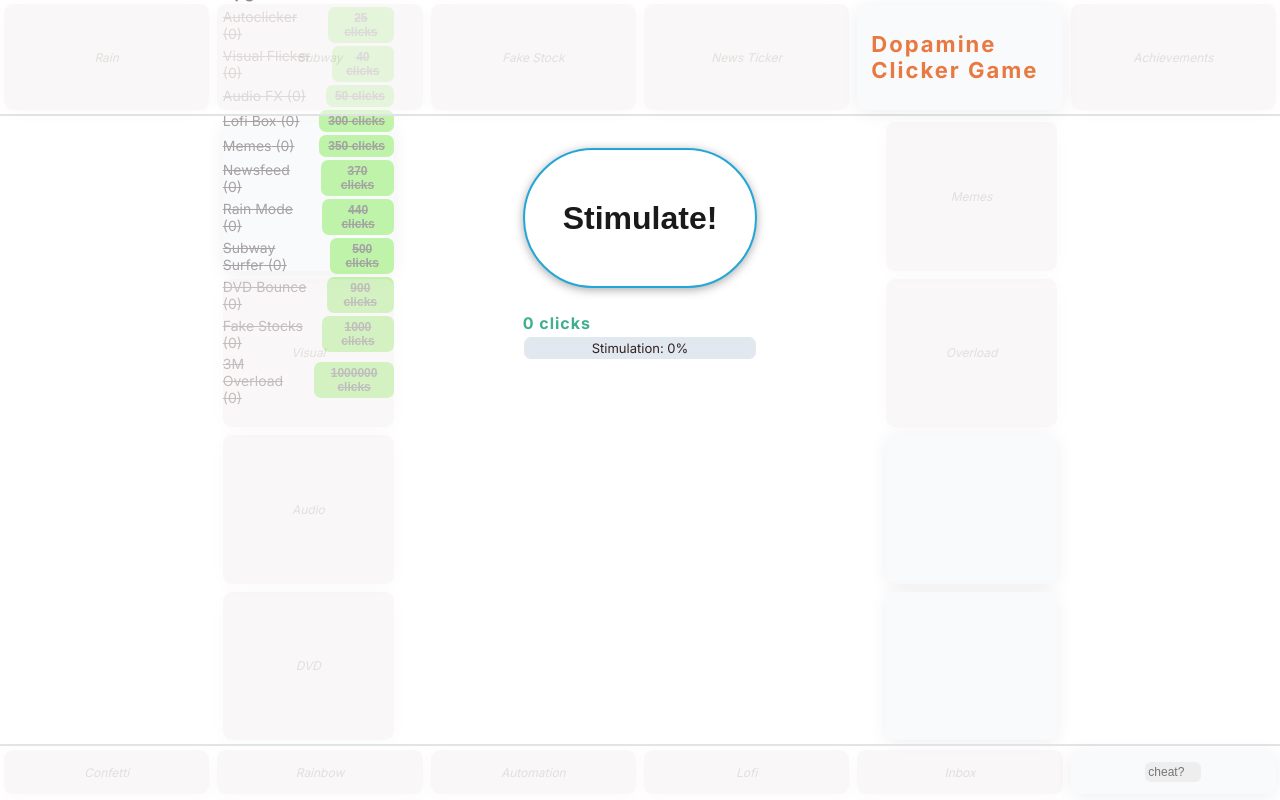
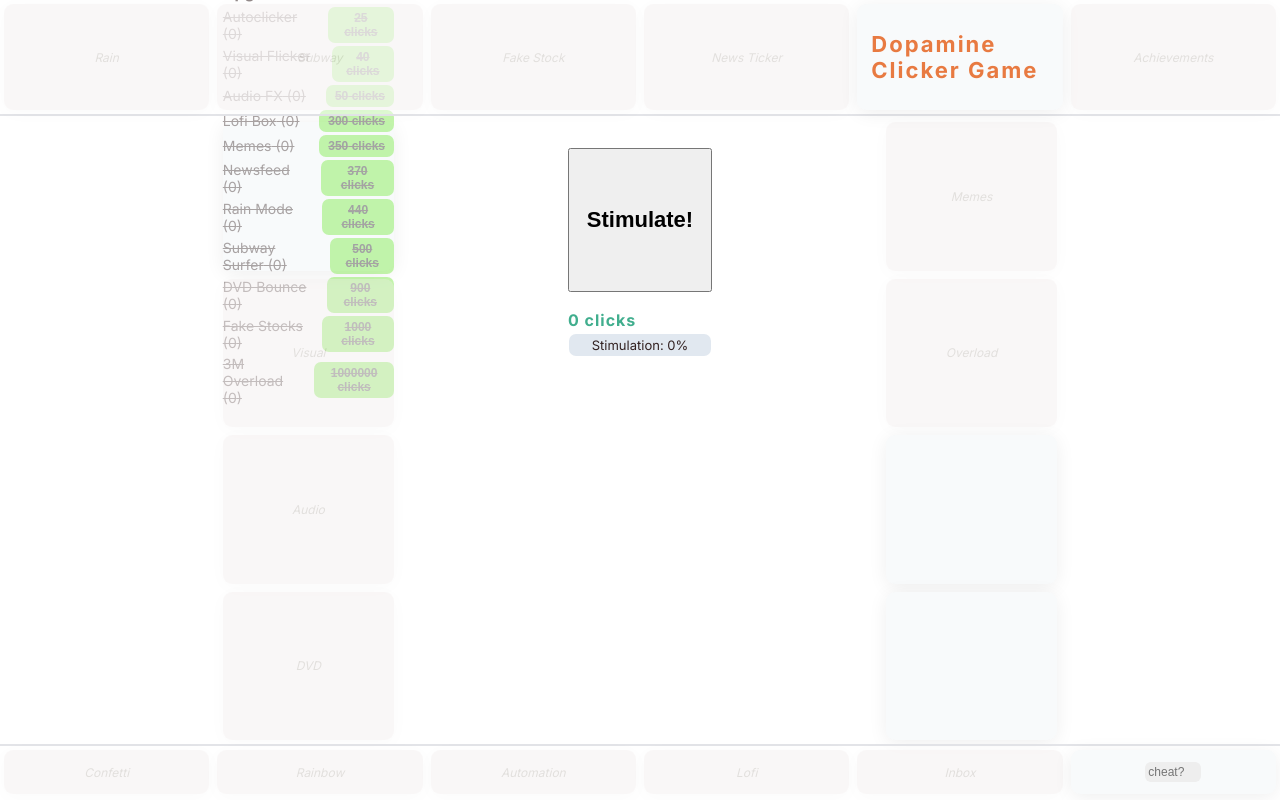
Before and after one commit to Workflow-Manager-admin/dopaclicker-56433-34843eb0, a React (Create React App) app in the folder dopamine_frontend/: page / in a window 1280 px wide. Built offline with nearby package versions, Linux system fonts and the light colour scheme; the HTML template or start-up script is replaced by a standard one.

Commit message:
CheckPoint

```diff
--- a/dopamine_frontend/src/App.css
+++ b/dopamine_frontend/src/App.css
@@ -113,12 +113,30 @@
   outline: none;
   border: 2px solid #23a6d5;
   cursor: pointer;
-  transition: all 0.18s;
   margin: 0;
+  /* Remove transitions and transforms for constant sizing (for this task) */
+  transition: none !important;
+  min-width: 0;
+  min-height: 0;
+  /* Size/visual only if styled class is present at >=30 clicks */
 }
-.dopamine-btn:active {
-  transform: scale(0.95) rotate(-4deg);
-  box-shadow: 0 6px 16px #58ffaf44;
+
+.dopamine-btn:active,
+.dopamine-btn:focus {
+  /* Remove all animation/scale/transform on click or focus */
+  box-shadow: none !important;
+  transform: none !important;
+}
+
+.dopamine-btn--styled {
+  /* Only applies when clicks >= 30. This is the actual styled button state. */
+  border: 2px solid #23a6d5;
+  border-radius: 777px;
+  background: var(--btn);
+  color: #222;
+  font-weight: 900;
+  font-size: 36px;
+  outline: none;
 }
 @keyframes colorCycle {
   0% {filter:hue-rotate(0deg);}
--- a/dopamine_frontend/src/App.js
+++ b/dopamine_frontend/src/App.js
@@ -476,37 +476,62 @@ function App() {
 
 /** --- MODULAR COMPONENTS --- */
 
-// PUBLIC_INTERFACE
+/**
+ * PUBLIC_INTERFACE
+ * DopamineButton: The central click button.
+ * Requirements:
+ * - Default (unstyled) browser button until clicks >= 30, no transforms, no custom CSS or classes applied.
+ * - At clicks >= 30, instantly become a styled/custom button (className 'dopamine-btn', sizing & visual from CSS).
+ * - Button size/shape stays exactly constant on all interaction (no transform/scale on :active/click regardless of state).
+ * - Transition to styled state at 30 clicks is instant.
+ */
 function DopamineButton({ onClick, clicks, unlocks }) {
-  // Animated button based on unlocks
-  const style = {
-    background:
-      unlocks.rainbow
-        ? `linear-gradient(90deg,#ff5252,#b9ff49,#5bdcff,#f1db4b,#ff5252)`
-        : unlocks.visualFx
-        ? "radial-gradient(circle,#ffbeb3,#ff81eb 60%,#fff 100%)"
-        : "#fff",
-    color: unlocks.visualFx ? "#222" : "#1a1a1a",
-    border: unlocks.visualFx ? "3px solid #50c3ec" : "2px solid #23a6d5",
-    boxShadow: unlocks.confetti
-      ? "0 0 30px 6px #f8c419, 0 2px 16px #ff52ae"
-      : "0 2px 10px #aaa",
-    margin: "18px auto",
-    minWidth: "140px",
-    minHeight: "140px",
-    borderRadius: 777,
-    fontWeight: 900,
-    fontSize: 32 + Math.min(8, Math.floor(clicks/37)),
-    transition: "all .22s cubic-bezier(.77,.01,.08,.98)",
-    position: "relative",
-    overflow: "hidden",
-    padding: "26px 38px",
-    cursor: "pointer",
-    animation: unlocks.rainbow ? "colorCycle 1.7s linear infinite" : "",
-    filter: unlocks.confetti ? "hue-rotate(90deg)" : ""
-  };
+  // Pre-30 clicks: raw unstyled button
+  if (clicks < 30) {
+    // No className, no style, constant fixed width/height with basic HTML props only
+    return (
+      <button
+        onClick={onClick}
+        style={{
+          width: 144,
+          height: 144,
+          // Remove border, bg, radius: let browser default
+          display: "block",
+          margin: "18px auto",
+          fontSize: 22,
+          fontWeight: 600,
+          // absolutely NO transition/animation/transform!
+        }}
+        // Do NOT set className at all at this stage
+      >
+        {clicks > 25 ? "Almost there..." : "Stimulate!"}
+      </button>
+    );
+  }
+  // 30 or more clicks: styled/custom button (use CSS class as before, but force NO animation/transform on click)
   return (
-    <button className="dopamine-btn" style={style} onClick={onClick}>
+    <button
+      className="dopamine-btn dopamine-btn--styled"
+      onClick={onClick}
+      style={{
+        width: 144,
+        height: 144,
+        borderRadius: 777,
+        fontWeight: 900,
+        fontSize: 32 + Math.min(8, Math.floor(clicks/37)),
+        margin: "18px auto",
+        // Remove animation/transform/transition from custom style
+        transition: "none",
+        animation: "none",
+        // Fixed
+        minWidth: undefined,
+        minHeight: undefined,
+        maxWidth: undefined,
+        maxHeight: undefined,
+        boxShadow: undefined,
+        filter: undefined
+      }}
+    >
       {unlocks.overload && clicks > 3000000 ? (
         <span>🤡 Nerd 🌪 Overload!</span>
       ) : (
```
Also changed, not shown: 1 other file (tests, documents, lock files or other folders).
